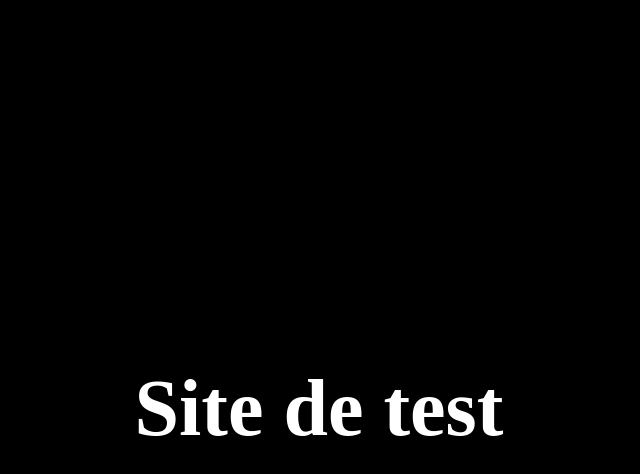
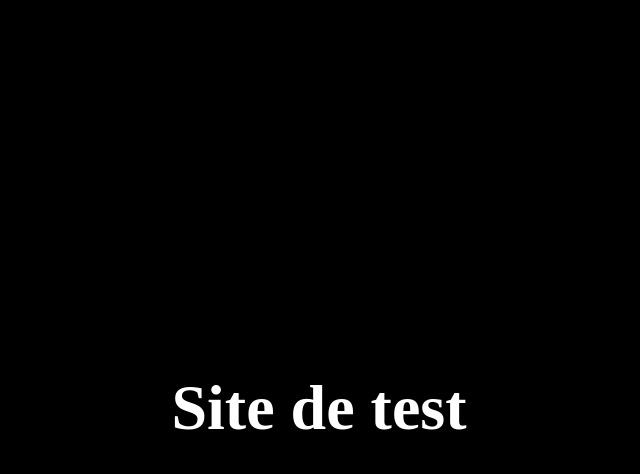
Before and after one commit to valent1618/gallery, a plain HTML site: page index.html in a window 1280 px wide. In both pictures the pointer is over the element "Site de test". Shown: the whole page, without its empty margins (321-961 px from the left). Drawn offline with Linux system fonts and the light colour scheme.

Commit message:
Add hover on h1

```diff
--- a/styles.css
+++ b/styles.css
@@ -9,4 +9,9 @@ body {
 
 h1 {
   font-size: 5em;
+  transition: 0.5s ease;
 }
+
+h1:hover {
+  font-size: 4em;
+}
```
